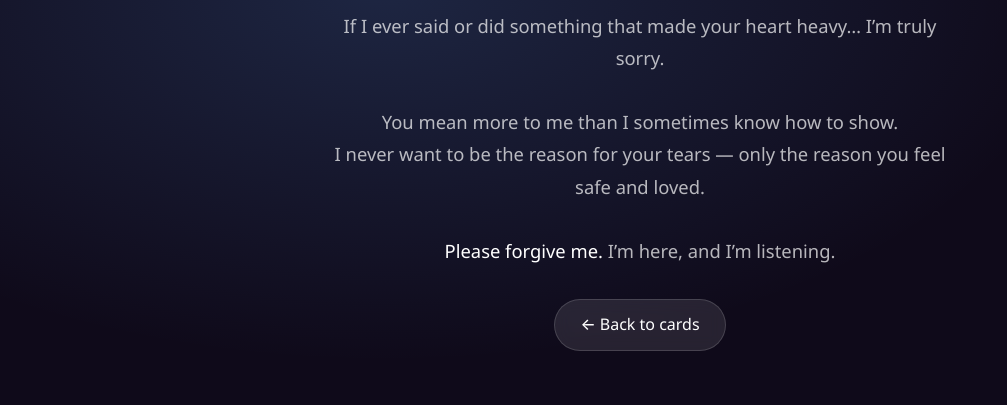
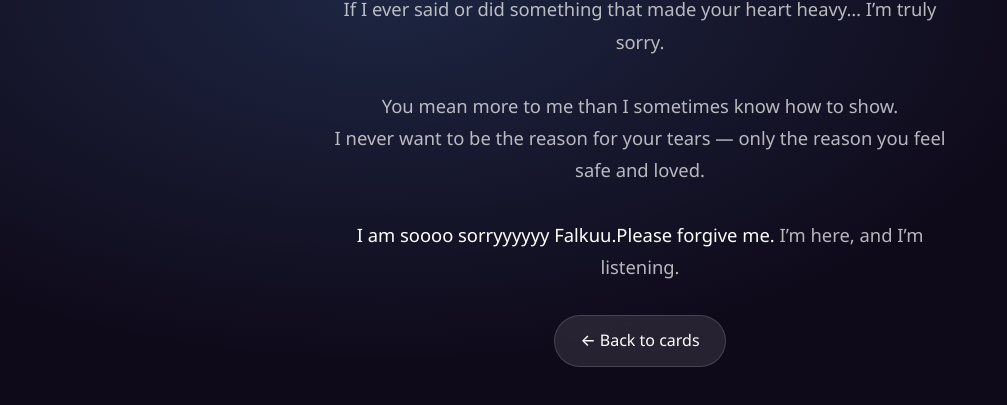
Before and after one commit to chessjourney5555-dotcom/special-site, a plain HTML site: page sad.html in a window 1280 px wide. Shown: the part 331-736 px from the top of the page, without its empty margins (0-1007 px from the left). Drawn offline with Linux system fonts and the light colour scheme.

Commit message:
14112006

```diff
--- a/sad.html
+++ b/sad.html
@@ -17,7 +17,7 @@
         If I ever said or did something that made your heart heavy… I’m truly sorry.<br><br>
         You mean more to me than I sometimes know how to show.<br>
         I never want to be the reason for your tears — only the reason you feel safe and loved.<br><br>
-        <span class="highlight">Please forgive me.</span> I’m here, and I’m listening.
+        <span class="highlight">I am soooo sorryyyyyy Falkuu.Please forgive me.</span> I’m here, and I’m listening.
       </p>
       <a href="inside.html" class="back-btn">← Back to cards</a>
     </div>
```
